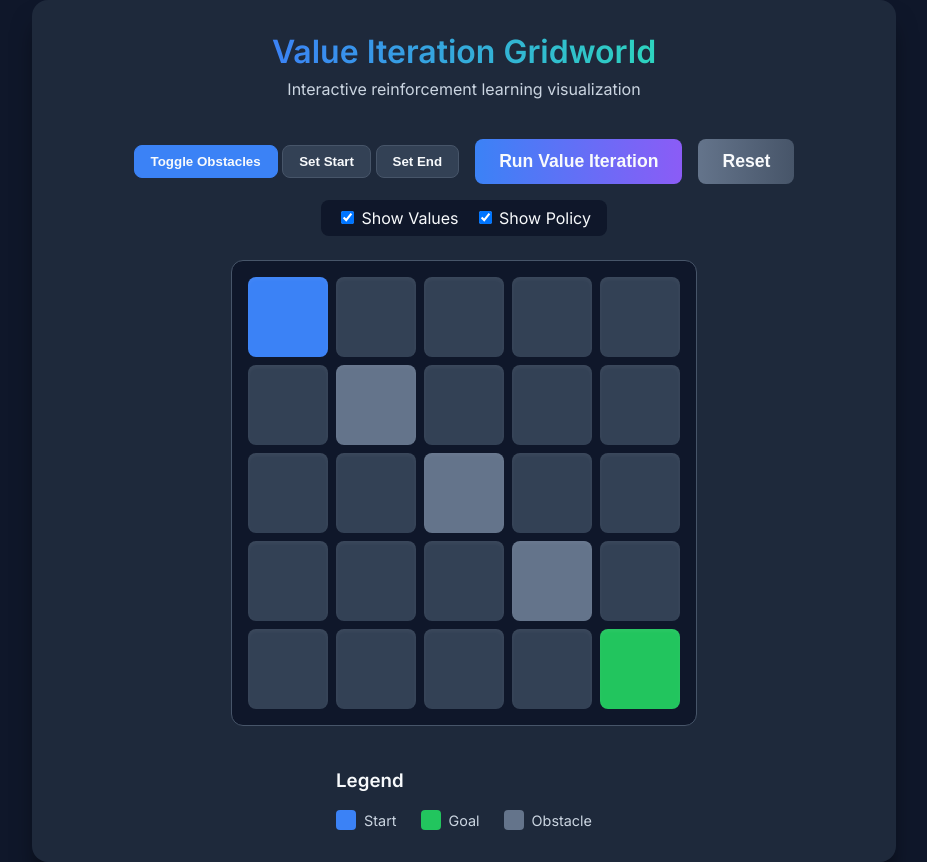
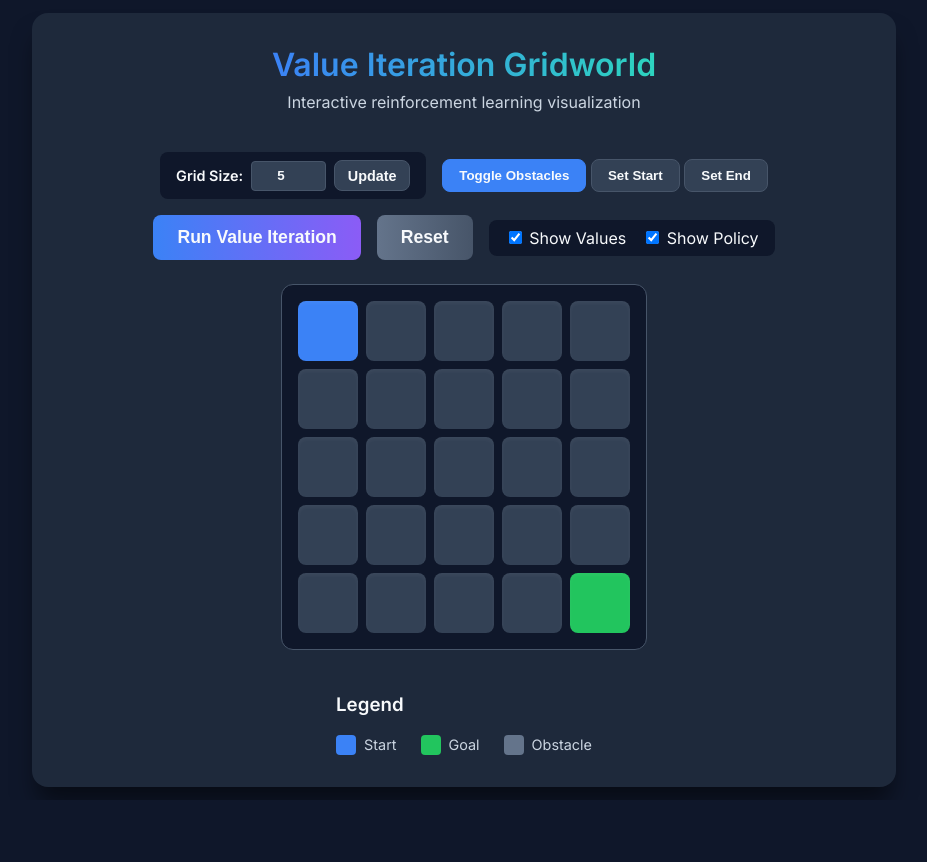
Before and after one commit to Joxanne/RL_PR2_ValuedIterationOnGridworld, a plain HTML site: page index.html in a window 1280 px wide. Both pictures are taken after a click on the button "Reset". Shown: the whole page, without its empty margins (176-1103 px from the left). After the commit the page ends 800 px from the top, so only its background shows below. Drawn offline with Linux system fonts and the light colour scheme.

Commit message:
Add dynamic NxN grid size feature

```diff
--- a/css/style.css
+++ b/css/style.css
@@ -110,18 +110,19 @@ button.active {
 
 .grid-container {
     display: grid;
-    grid-template-columns: repeat(5, 1fr);
-    grid-template-rows: repeat(5, 1fr);
     gap: 0.5rem;
     background: var(--grid-bg);
     padding: 1rem;
     border-radius: 0.75rem;
     border: 1px solid var(--cell-border);
+    max-width: 90vw;
+    max-height: 70vh;
+    overflow: auto;
 }
 
 .cell {
-    width: 80px;
-    height: 80px;
+    width: 60px;
+    height: 60px;
     background: var(--cell-bg);
     border-radius: 0.5rem;
     display: flex;
--- a/index.html
+++ b/index.html
@@ -19,6 +19,11 @@
         </header>
 
         <div class="controls">
+            <div class="size-selector" style="display: flex; align-items: center; gap: 0.5rem; background: var(--grid-bg); padding: 0.5rem 1rem; border-radius: 0.5rem;">
+                <label for="gridSize" style="font-weight: 600; font-size: 0.9rem;">Grid Size:</label>
+                <input type="number" id="gridSize" value="5" min="3" max="25" style="width: 60px; border-radius: 0.25rem; border: 1px solid var(--cell-border); background: var(--cell-bg); color: var(--text-primary); padding: 0.4rem; font-weight: bold; text-align: center;">
+                <button id="updateSizeBtn" style="padding: 0.4rem 0.8rem; font-size: 0.9rem;">Update</button>
+            </div>
             <div class="mode-selector">
                 <button class="mode-btn active" data-mode="obstacle">Toggle Obstacles</button>
                 <button class="mode-btn" data-mode="start">Set Start</button>
--- a/js/main.js
+++ b/js/main.js
@@ -1,4 +1,4 @@
-const GRID_SIZE = 5;
+let GRID_SIZE = 5;
 let startCell = [0, 0];
 let endCell = [4, 4];
 let obstacles = [[1, 1], [2, 2], [3, 3]];
@@ -21,6 +21,8 @@ const solveBtn = document.getElementById('solveBtn');
 const resetBtn = document.getElementById('resetBtn');
 const showValuesCb = document.getElementById('showValues');
 const showPolicyCb = document.getElementById('showPolicy');
+const gridSizeInput = document.getElementById('gridSize');
+const updateSizeBtn = document.getElementById('updateSizeBtn');
 
 let currentValues = null;
 let currentPolicy = null;
@@ -114,6 +116,8 @@ function valueIteration() {
 }
 
 function initGrid() {
+    gridEl.style.gridTemplateColumns = `repeat(${GRID_SIZE}, 1fr)`;
+    gridEl.style.gridTemplateRows = `repeat(${GRID_SIZE}, 1fr)`;
     gridEl.innerHTML = '';
     for (let r = 0; r < GRID_SIZE; r++) {
         for (let c = 0; c < GRID_SIZE; c++) {
@@ -249,12 +253,28 @@ showPolicyCb.addEventListener('change', updateGridVisuals);
 
 resetBtn.addEventListener('click', () => {
     startCell = [0, 0];
-    endCell = [4, 4];
-    obstacles = [[1, 1], [2, 2], [3, 3]];
+    endCell = [GRID_SIZE - 1, GRID_SIZE - 1];
+    obstacles = [];
     currentValues = null;
     currentPolicy = null;
     currentPath = null;
     updateGridVisuals();
+});
+
+updateSizeBtn.addEventListener('click', () => {
+    let newSize = parseInt(gridSizeInput.value);
+    if (isNaN(newSize) || newSize < 3 || newSize > 25) {
+        alert("Please enter a valid size between 3 and 25.");
+        return;
+    }
+    GRID_SIZE = newSize;
+    startCell = [0, 0];
+    endCell = [GRID_SIZE - 1, GRID_SIZE - 1];
+    obstacles = [];
+    currentValues = null;
+    currentPolicy = null;
+    currentPath = null;
+    initGrid();
 });
 
 solveBtn.addEventListener('click', async () => {
```
